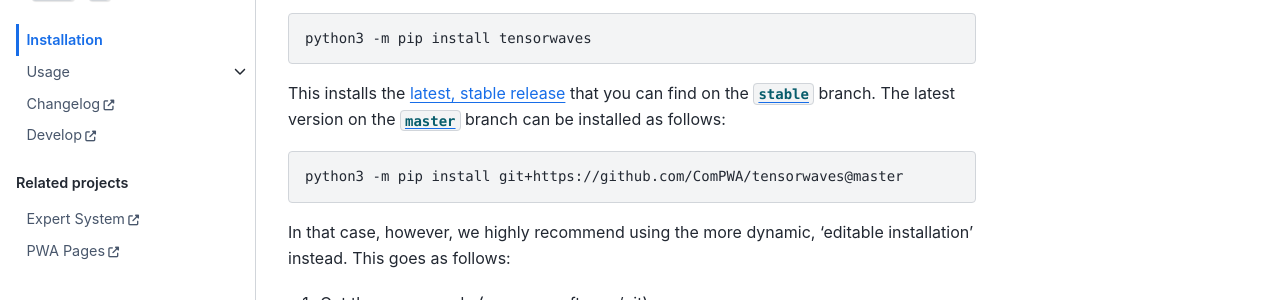
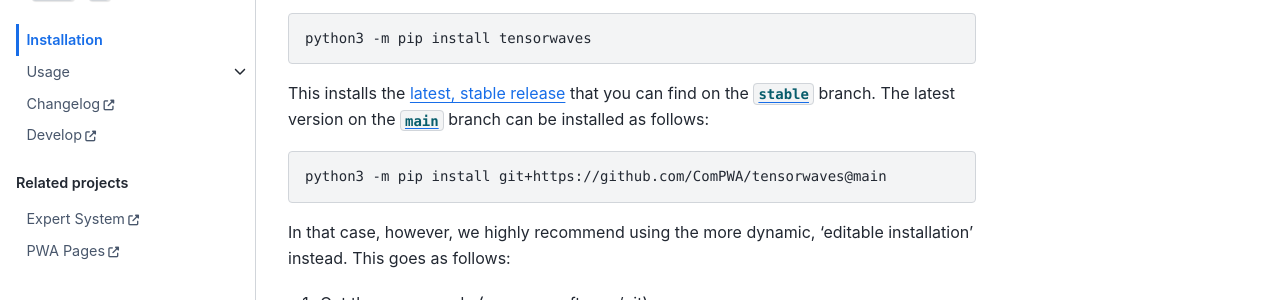
Before and after one commit to ComPWA/tensorwaves, a Sphinx documentation site: the page built from docs/install.md, in a window 1280 px wide and 976 px high. Shown: the part 167-467 px from the top of the window. Built offline with Sphinx 7.4.7 and the Sphinx Book theme 1.1.4, drawn with Linux system fonts in a browser that asks for light colours; pages that are not in the unit, such as notebooks, are missing from menus.

Commit message:
chore: rename master branch to main
https://github.com/github/renaming

````diff
--- a/docs/install.md
+++ b/docs/install.md
@@ -10,11 +10,11 @@ This installs the
 [latest, stable release](https://pypi.org/project/tensorwaves) that you can
 find on the [`stable`](https://github.com/ComPWA/tensorwaves/tree/stable)
 branch. The latest version on the
-[`master`](https://github.com/ComPWA/tensorwaves/tree/master) branch can be
+[`main`](https://github.com/ComPWA/tensorwaves/tree/main) branch can be
 installed as follows:
 
 ```shell
-python3 -m pip install git+https://github.com/ComPWA/tensorwaves@master
+python3 -m pip install git+https://github.com/ComPWA/tensorwaves@main
 ```
 
 In that case, however, we highly recommend using the more dynamic,
````
Also changed, not shown: README.md (+2 -2 lines), docs/index.md (+1 -1 lines), 4 other files.
